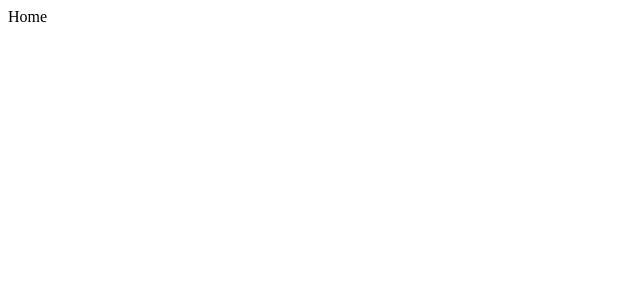
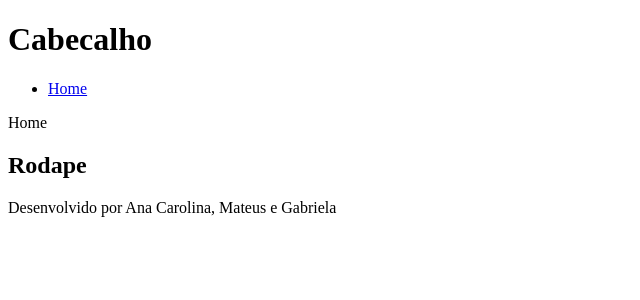
Before and after one commit to anacarolcg0/CP5, a Next.js app in the folder cp5/: page / in a window 1280 px wide. Shown: the top 300 px of the page, without its empty margins (0-640 px from the left). Built offline with nearby package versions, Linux system fonts and the light colour scheme.

Commit message:
adicionando titulo na página e importando cabeçalho e rodapé

```diff
--- a/cp5/src/app/layout.tsx
+++ b/cp5/src/app/layout.tsx
@@ -1,3 +1,5 @@
+import Cabecalho from "@/components/Cabecalho/Cabecalho";
+import Rodape from "@/components/Rodape/Rodape";
 import type { Metadata } from "next";
 
 export const viewport = {
@@ -7,7 +9,7 @@ export const viewport = {
 };
 
 export const metadata: Metadata = {
-  title: "Create Next App",
+  title: "Worlds in Collision",
   description: "Generated by create next app",
 };
 
@@ -19,7 +21,9 @@ export default function RootLayout({
   return (
     <html lang="pt-br">
       <body>
+        <Cabecalho />
         {children}
+        <Rodape/>
       </body>
     </html>
   );
```
